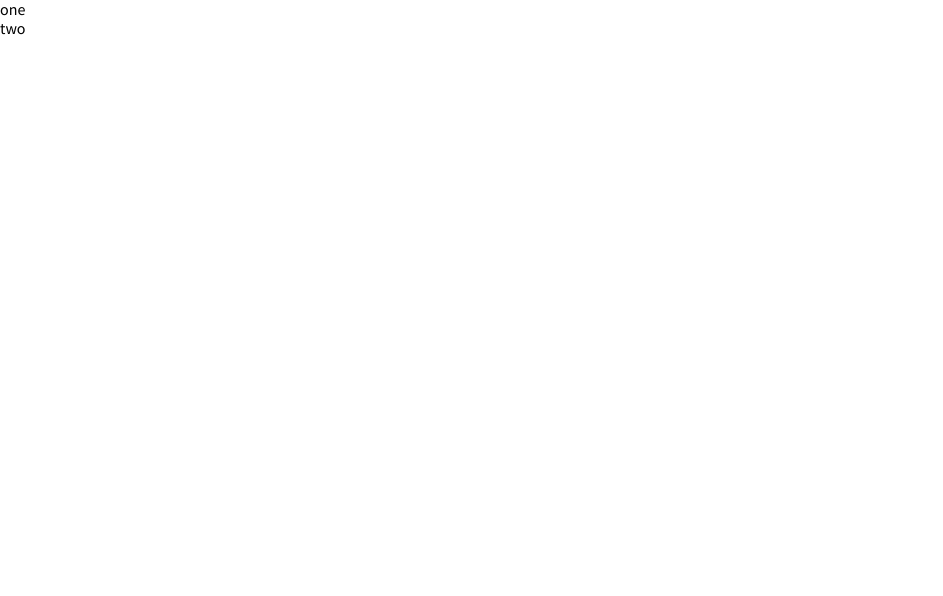
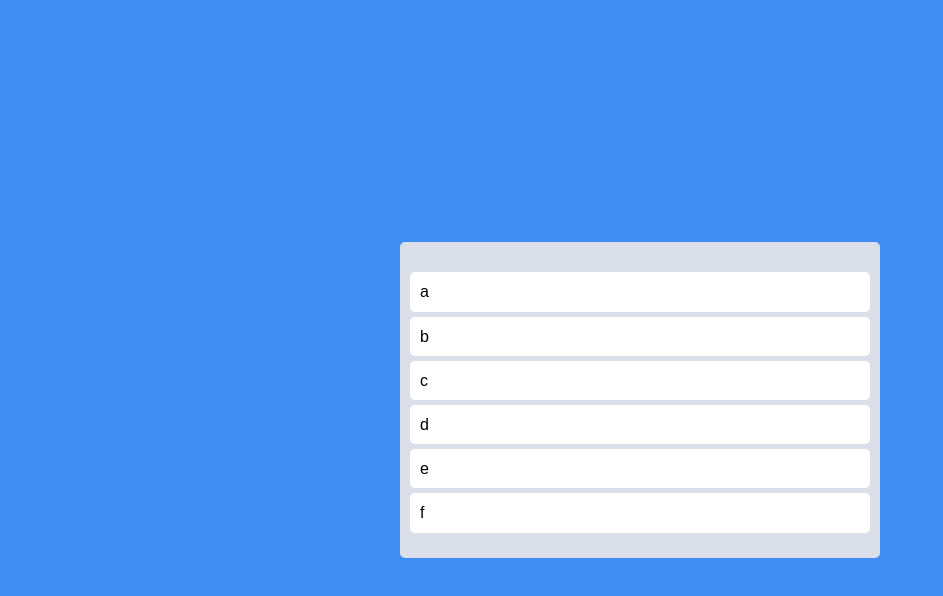
Before and after one commit to hyeongwookimdev/react-master, a React (Create React App) app: page / in a window 1280 px wide. Shown: the top 596 px of the page, without its empty margins (0-943 px from the left). Built offline with nearby package versions, Linux system fonts and the light colour scheme.

Commit message:
feat: drag and drop to do

```diff
--- a/src/App.tsx
+++ b/src/App.tsx
@@ -1,23 +1,82 @@
-import { DragDropContext, Droppable, Draggable } from "react-beautiful-dnd";
+import {
+  DragDropContext,
+  Droppable,
+  Draggable,
+  DropResult,
+} from "react-beautiful-dnd";
+import { useRecoilState } from "recoil";
+import styled from "styled-components";
+import { toDoState } from "./atoms";
+import { theme } from "./theme";
+
+const Wrapper = styled.div`
+  display: flex;
+  max-width: 480px;
+  width: 100%;
+  margin: 0 auto;
+  justify-content: center;
+  align-items: center;
+  height: 100vh;
+`;
+
+const Boards = styled.div`
+  display: grid;
+  grid-template-columns: repeat(1, 1fr);
+  width: 100%;
+`;
+
+const Board = styled.div`
+  padding: 20px 10px;
+  padding-top: 30px;
+  border-radius: 5px;
+  min-height: 200px;
+  background-color: ${(props) => theme.boardColor};
+`;
+
+const Card = styled.div`
+  border-radius: 5px;
+  padding: 10px 10px;
+  margin-bottom: 5px;
+  background-color: ${(props) => theme.cardColor};
+`;
 
 function App() {
-  const onDragEnd = () => {};
+  const [toDos, setToDos] = useRecoilState(toDoState);
+  const onDragEnd = ({ draggableId, destination, source }: DropResult) => {
+    if (!destination) return;
+    setToDos((oldToDos) => {
+      const toDosCopy = [...oldToDos];
+      toDosCopy.splice(source.index, 1);
+      toDosCopy.splice(destination?.index, 0, draggableId);
+      return toDosCopy;
+    });
+  };
   return (
     <DragDropContext onDragEnd={onDragEnd}>
-      <div>
-        <Droppable droppableId="one">
-          {() => (
-            <ul>
-              <Draggable draggableId="first" index={0}>
-                {() => <li>one</li>}
-              </Draggable>
-              <Draggable draggableId="second" index={1}>
-                {() => <li>two</li>}
-              </Draggable>
-            </ul>
-          )}
-        </Droppable>
-      </div>
+      <Wrapper>
+        <Boards>
+          <Droppable droppableId="one">
+            {(magic) => (
+              <Board ref={magic.innerRef} {...magic.droppableProps}>
+                {toDos.map((toDo, index) => (
+                  <Draggable key={toDo} draggableId={toDo} index={index}>
+                    {(magic) => (
+                      <Card
+                        ref={magic.innerRef}
+                        {...magic.dragHandleProps}
+                        {...magic.draggableProps}
+                      >
+                        {toDo}
+                      </Card>
+                    )}
+                  </Draggable>
+                ))}
+                {magic.placeholder}
+              </Board>
+            )}
+          </Droppable>
+        </Boards>
+      </Wrapper>
     </DragDropContext>
   );
 }
--- a/src/atoms.tsx
+++ b/src/atoms.tsx
@@ -1,25 +1,6 @@
 import { atom, selector } from "recoil";
 
-// 기본값을 정해줄 수 있지만, state 처럼 함수로(만) 값을 변경할 수 있구나.
-export const minuteState = atom({
-  key: "minutes",
-  default: 0,
+export const toDoState = atom({
+  key: "toDo",
+  default: ["a", "b", "c", "d", "e", "f"],
 });
-
-// selector의 리턴 값이 곧 selector의 값이구나
-export const hourSelector = selector<number>({
-  key: "hours",
-  get: ({ get }) => {
-    const minutes = get(minuteState);
-    return minutes / 60;
-  },
-  set: ({ set }, newValue) => {
-    const minutes = Number(newValue) * 60;
-    set(minuteState, minutes);
-  },
-});
-
-// selector는 atom의 값을 get해서 원하는대로 활용할 수 있는 것.
-// selector는 여러개의 atom을 가져와서 다양하게 활용할 수 있다.
-// 즉, 컴포넌트에서 여러 아톰을 불러오고, 아톰마다 함수를 실행하고 그럴 필요없이
-// 셀렉터에 전부 코딩을 해두면 컴포넌트 상에서는 깔끔한 코딩을 할 수 있다.
--- a/src/index.tsx
+++ b/src/index.tsx
@@ -64,7 +64,8 @@
 
 body {
   font-family: 'Source Sans Pro', sans-serif;
-
+  background-color: ${(props) => props.theme.bgColor};
+  color: "#000";
   line-height: 1.2;
 }
 
--- a/src/styled.d.ts
+++ b/src/styled.d.ts
@@ -4,8 +4,8 @@
 // 2. styled-components의 테마 정의를 확장하는 것
 declare module "styled-components" {
   export interface DefaultTheme {
-    textColor: string | undefined;
     bgColor: string;
-    accentColor: string;
+    boardColor: string;
+    cardColor: string;
   }
 }
--- a/src/theme.ts
+++ b/src/theme.ts
@@ -1,7 +1,7 @@
 import { DefaultTheme } from "styled-components";
 
 export const theme: DefaultTheme = {
-  bgColor: "#2f3640",
-  textColor: "#f5f6fa",
-  accentColor: "#9c88ff",
+  bgColor: "#3F8CF2",
+  boardColor: "#DADFE9",
+  cardColor: "#FFF",
 };
```
